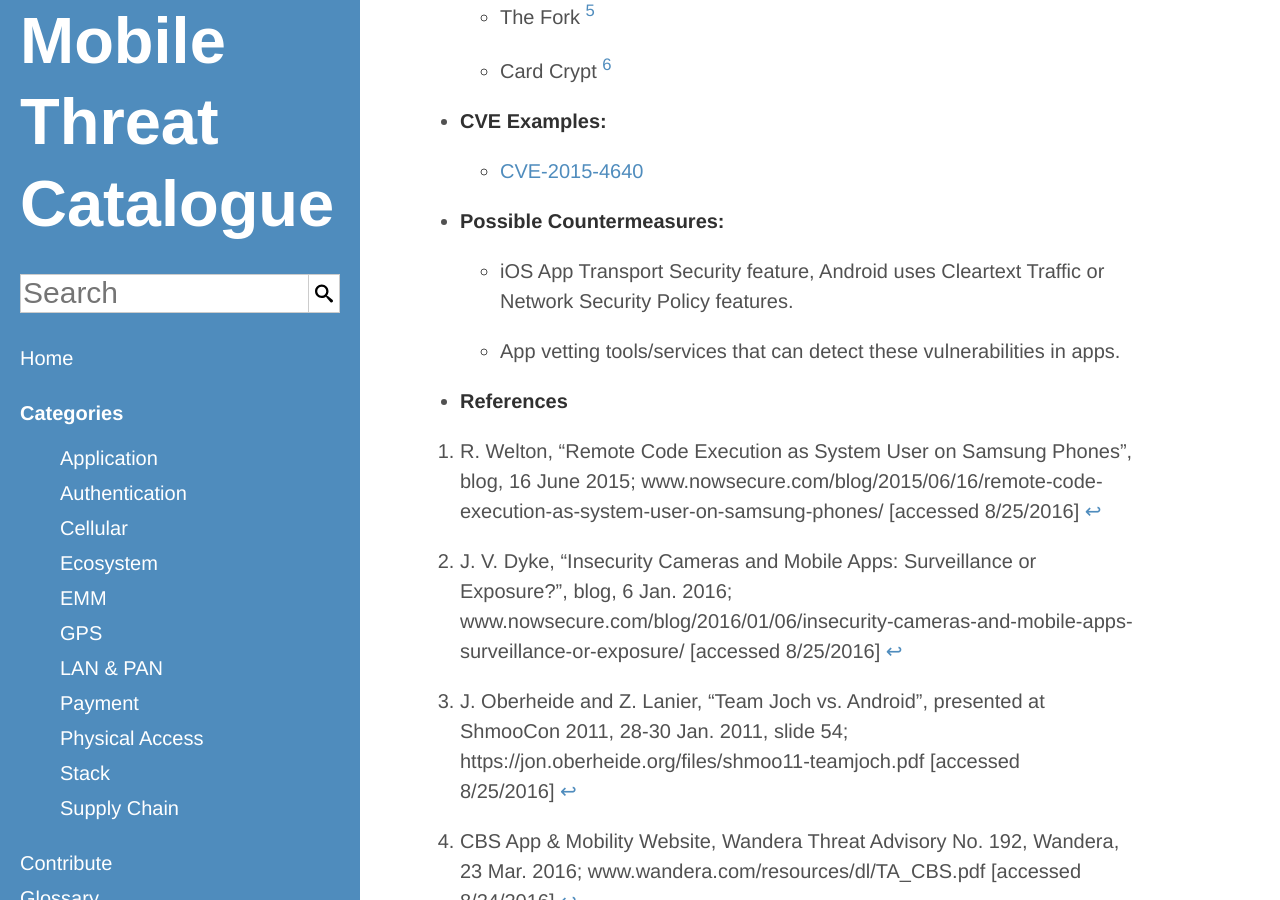
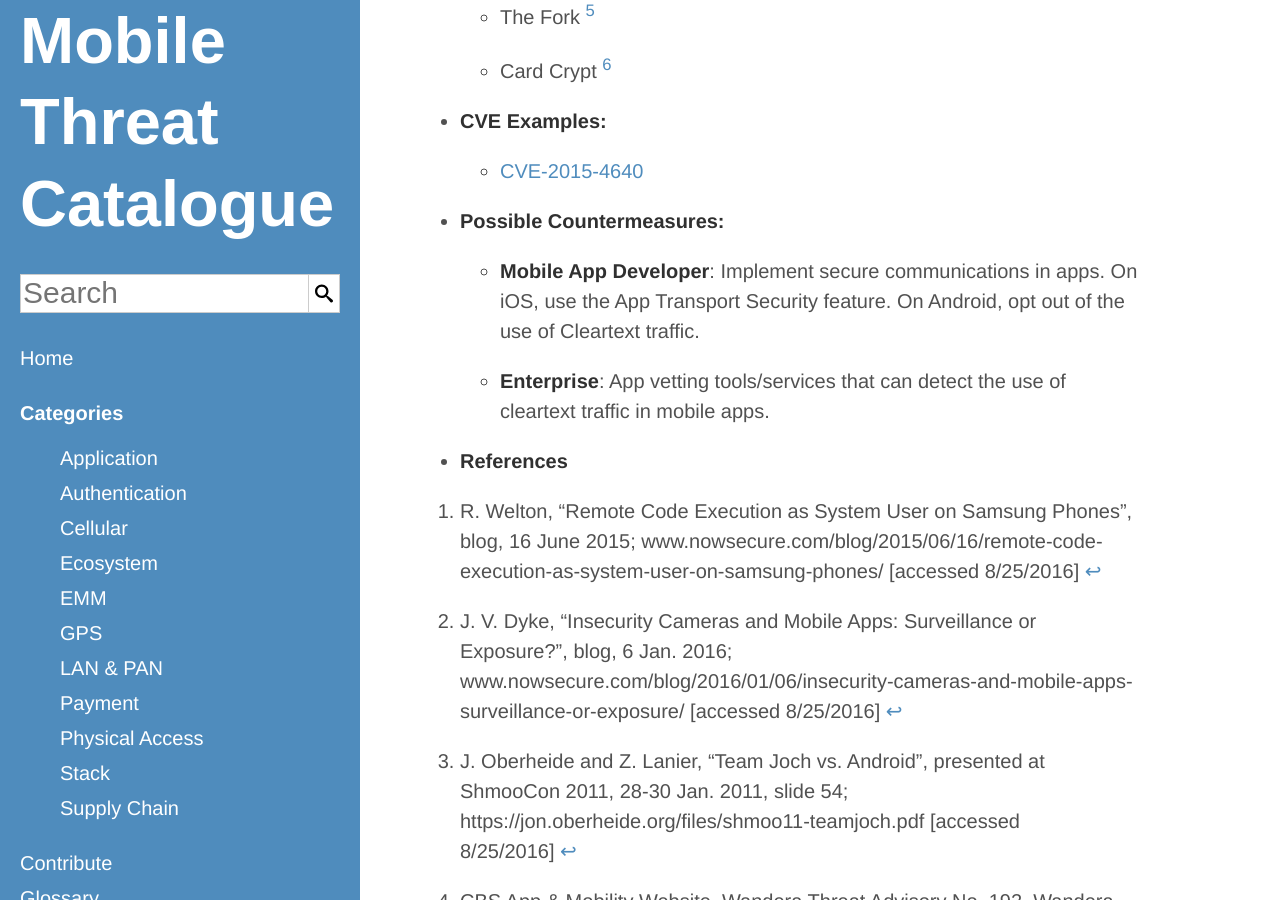
Before and after one commit to usnistgov/mobile-threat-catalogue, a Jekyll site: the page built from _application-threats/APP-0.md, in a window 1280 px wide and 900 px high, scrolled down 663 px. Built offline with Jekyll 4.4.1, drawn with Linux system fonts in a browser that asks for light colours.

Commit message:
#13: Add actors

```diff
--- a/_application-threats/APP-0.md
+++ b/_application-threats/APP-0.md
@@ -14,6 +14,8 @@
     CVEExample:
         - CVE-2015-4640
     PossibleCountermeasures:
-        - "iOS App Transport Security feature, Android uses Cleartext Traffic or Network Security Policy features."
-        - "App vetting tools/services that can detect these vulnerabilities in apps."
+        "Implement secure communications in apps. On iOS, use the App Transport Security feature. On Android, opt out of the use of Cleartext traffic.":
+            - Mobile App Developer
+        "App vetting tools/services that can detect the use of cleartext traffic in mobile apps.":
+            - Enterprise
 ---
```
